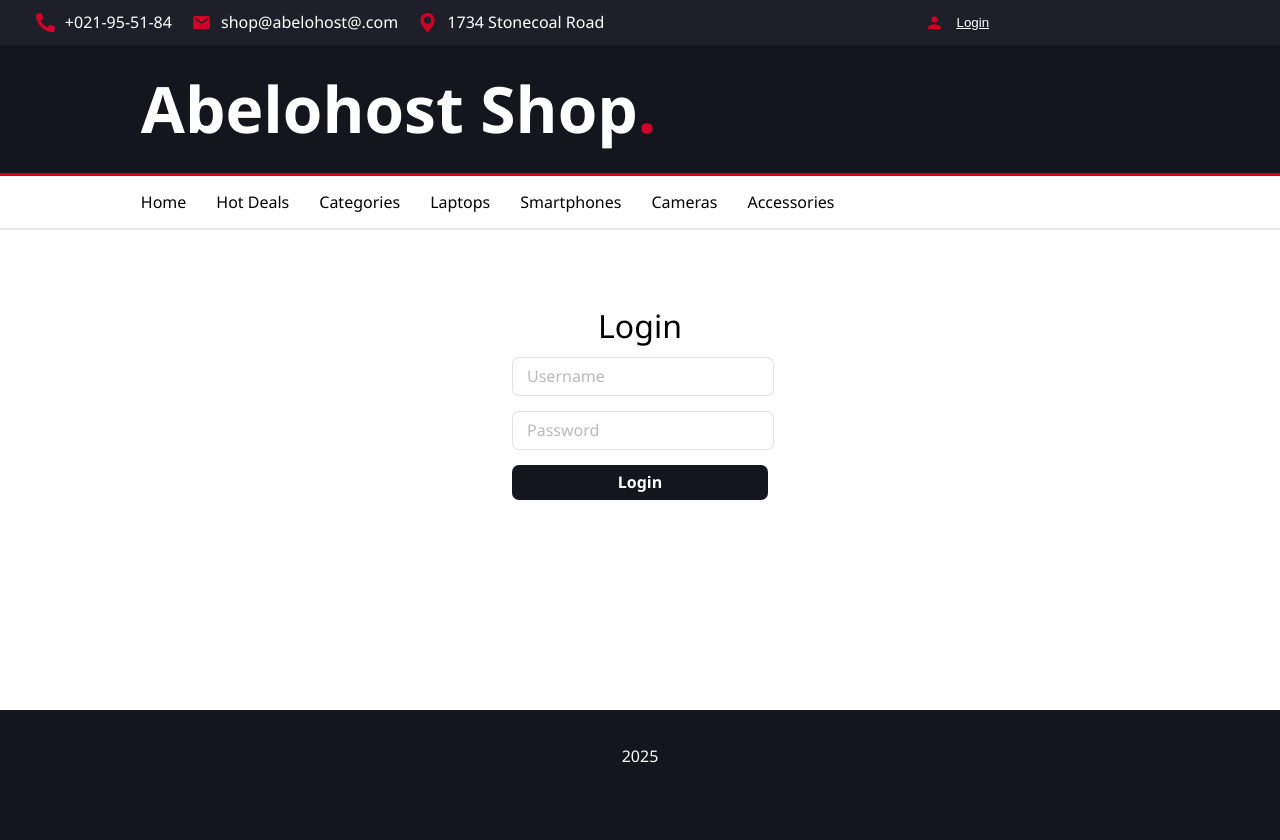
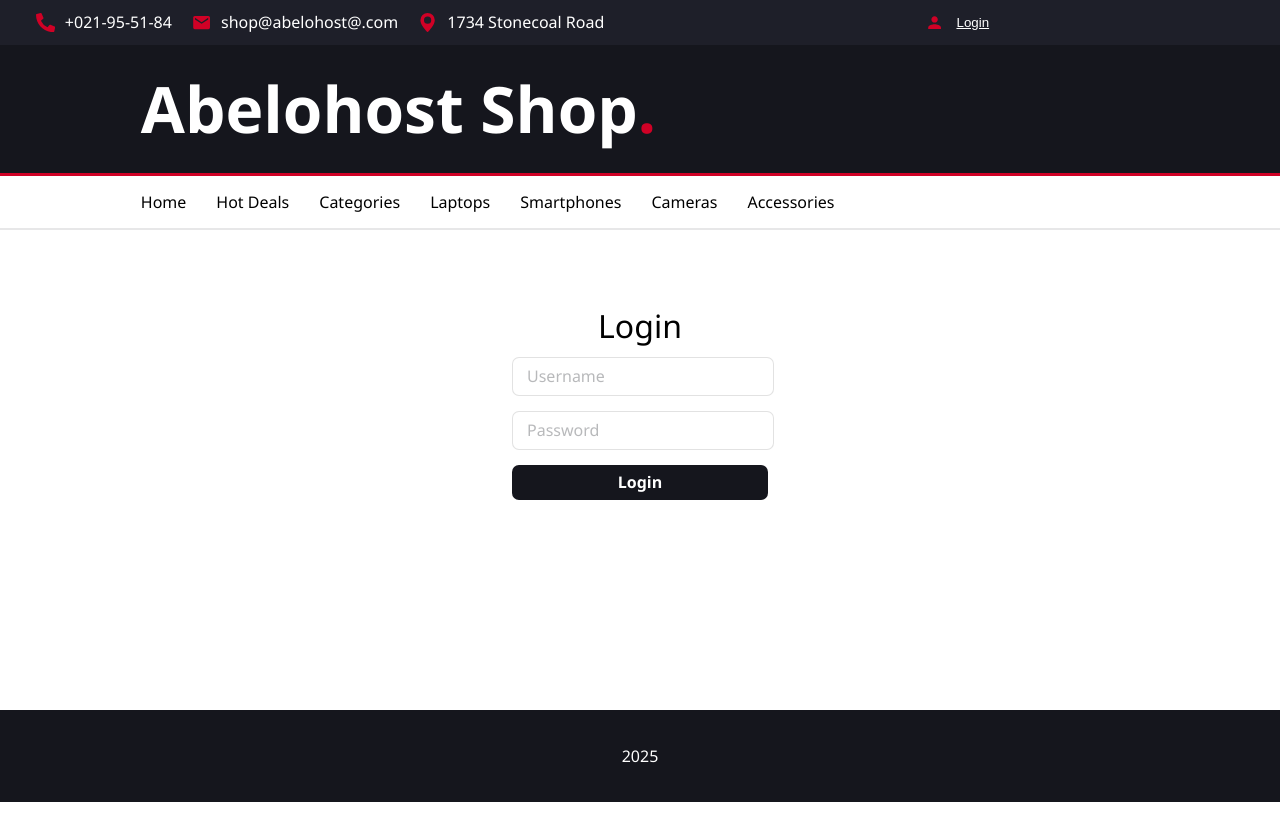
Before and after one commit to eviolspirid777/TestWork0334, a Next.js app: page / in a window 1280 px wide. Shown: the top 840 px of the page. After the commit the page ends 802 px from the top, so only its background shows below. Built offline with nearby package versions, Linux system fonts and the light colour scheme.

Commit message:
Исправление высоты на мобильной версии

```diff
--- a/src/app/layout.tsx
+++ b/src/app/layout.tsx
@@ -14,7 +14,7 @@ export default function RootLayout({
       <body>
         <>
           <Header />
-          {children}
+          <main>{children}</main>
           <Footer />
         </>
       </body>
--- a/src/shared/styles/styles.scss
+++ b/src/shared/styles/styles.scss
@@ -1,4 +1,20 @@
 @use 'sass:color';
+
+html,
+body {
+  height: 100%;
+}
+
+body {
+  min-height: 100vh;
+  display: flex;
+  flex-direction: column;
+}
+
+main {
+  display: block;
+  flex: 1;
+}
 
 #menu__toggle {
   opacity: 0;
```
